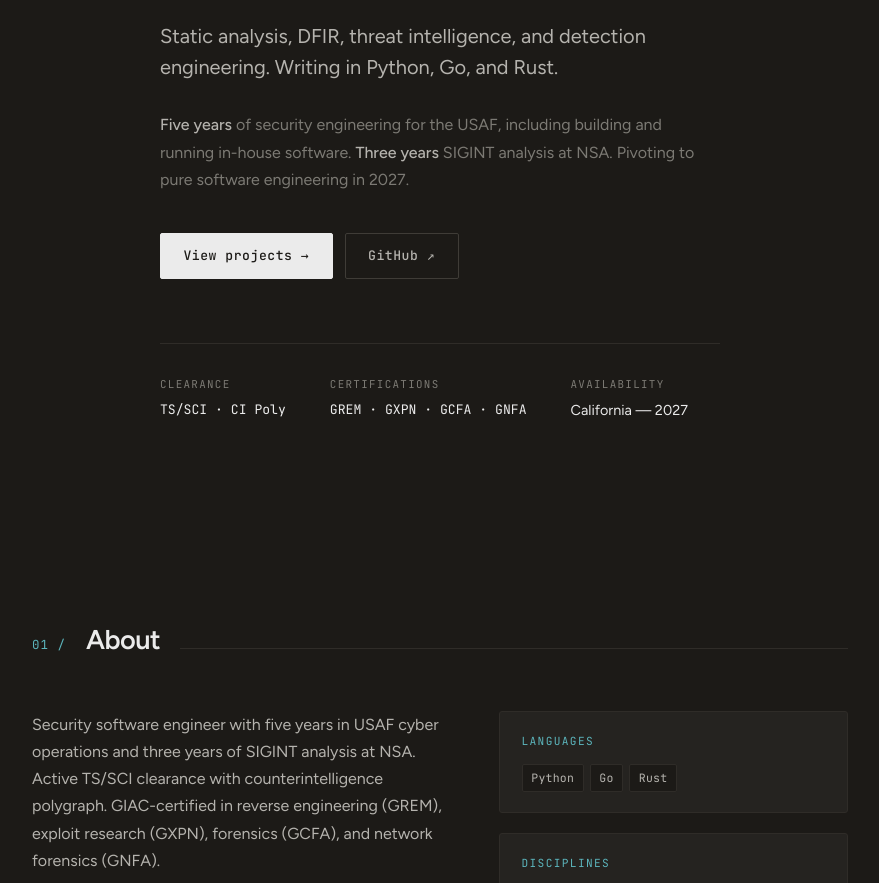
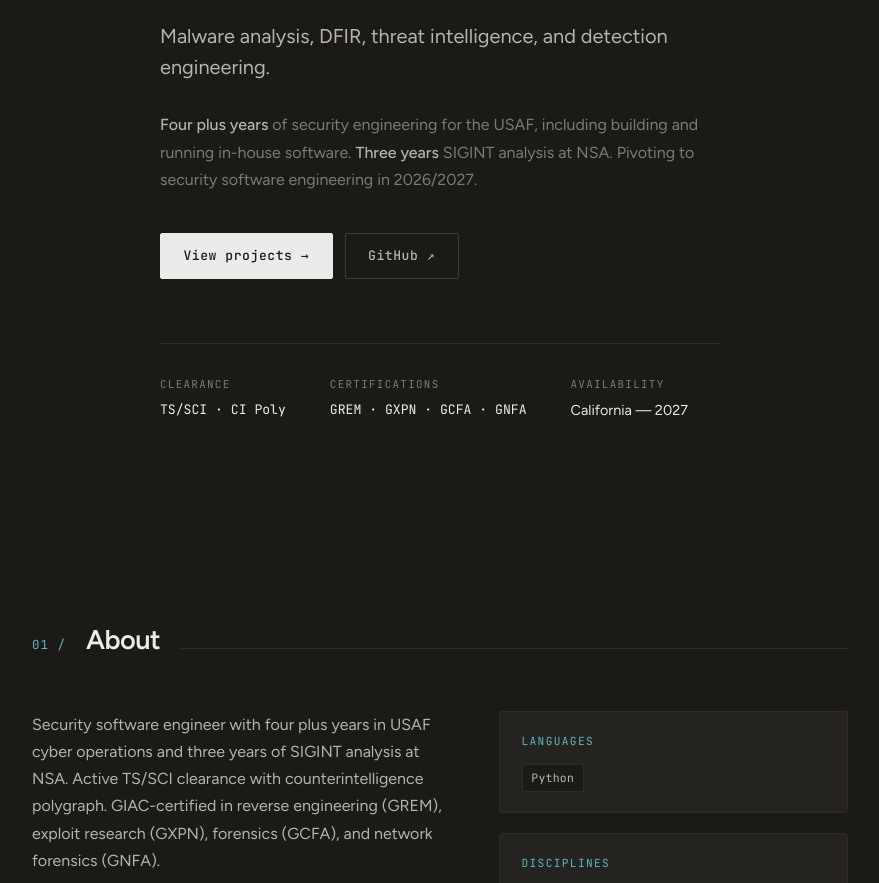
Before and after one commit to ryoshu404/ryoshu404.github.io, a plain HTML site: page index.html in a window 1280 px wide. Shown: the part 270-1153 px from the top of the page, without its empty margins (200-1079 px from the left). Drawn offline with Linux system fonts and the light colour scheme.

Commit message:
Update index.html

```diff
--- a/index.html
+++ b/index.html
@@ -4,7 +4,7 @@
   <meta charset="UTF-8" />
   <meta name="viewport" content="width=device-width, initial-scale=1.0" />
   <title>R. Santos — Security Software Engineer</title>
-  <meta name="description" content="Security software engineer building production systems in Python, Go, and Rust. Static analysis, DFIR, threat intelligence." />
+  <meta name="description" content="Security software engineer building production systems in Python. Malware analysis, DFIR, threat intelligence, and detection engineering." />
   <link rel="preconnect" href="https://fonts.googleapis.com" />
   <link rel="preconnect" href="https://fonts.gstatic.com" crossorigin />
   <link href="https://fonts.googleapis.com/css2?family=Figtree:wght@300..700&family=JetBrains+Mono:wght@400;500&display=swap" rel="stylesheet" />
@@ -553,10 +553,10 @@
     <div class="container">
       <h1>Security Software<br>Engineer</h1>
       <p class="hero-tagline">
-        Static analysis, DFIR, threat intelligence, and detection engineering. Writing in Python, Go, and Rust.
+        Malware analysis, DFIR, threat intelligence, and detection engineering.
       </p>
       <p class="hero-context">
-        <strong>Five years</strong> of security engineering for the USAF, including building and running in-house software. <strong>Three years</strong> SIGINT analysis at NSA. Pivoting to pure software engineering in 2027.
+        <strong>Four plus years</strong> of security engineering for the USAF, including building and running in-house software. <strong>Three years</strong> SIGINT analysis at NSA. Pivoting to security software engineering in 2026/2027.
       </p>
       <div class="hero-actions">
         <a href="#projects" class="btn btn-primary">View projects →</a>
@@ -590,7 +590,7 @@
       <div class="about-grid">
         <div class="about-text">
           <p>
-            Security software engineer with five years in USAF cyber operations and three years of SIGINT analysis at NSA. Active TS/SCI clearance with counterintelligence polygraph. GIAC-certified in reverse engineering (GREM), exploit research (GXPN), forensics (GCFA), and network forensics (GNFA).
+            Security software engineer with four plus years in USAF cyber operations and three years of SIGINT analysis at NSA. Active TS/SCI clearance with counterintelligence polygraph. GIAC-certified in reverse engineering (GREM), exploit research (GXPN), forensics (GCFA), and network forensics (GNFA).
           </p>
           <p>
             I build detection pipelines, endpoint security software, and backend services that translate analyst workflows into systems that run. Python is my primary language; Go for services; Rust for systems programming that needs zero dependencies.
@@ -604,8 +604,8 @@
             <div class="sidebar-block-label">Languages</div>
             <div class="tag-list">
               <span class="tag">Python</span>
-              <span class="tag">Go</span>
-              <span class="tag">Rust</span>
+             <!-- <span class="tag">Go</span>
+              <span class="tag">Rust</span> -->
             </div>
           </div>
           <div class="sidebar-block">
@@ -673,7 +673,7 @@
           </a>
         </div>
 
-        <!-- gorelate -->
+        <!-- gorelate
         <div class="project-card upcoming">
           <div class="project-header">
             <div class="project-title-row">
@@ -695,7 +695,7 @@
             <span class="tag">Dockerized</span>
             <span class="tag">CI/CD</span>
           </div>
-        </div>
+        </div> -->
 
         <!-- pydetect -->
         <div class="project-card upcoming">
```
